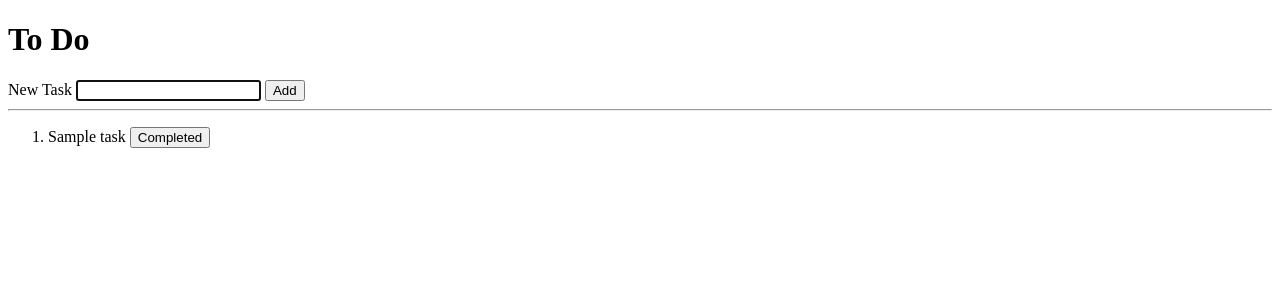
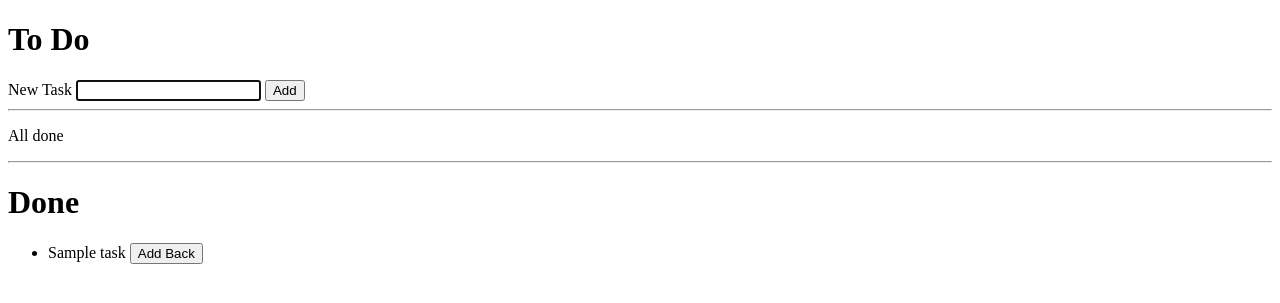
Before and after one commit to bryandobberstein/task-list-flask, a Flask app: page / in a window 1280 px wide. Shown: the top 303 px of the page. Run offline with Flask 2, Linux system fonts and the light colour scheme; tables that the repository leaves empty hold one stand-in row (values such as "Sample post").

Commit message:
tasks can be added, marked as complete or incomplete

```diff
--- a/main.py
+++ b/main.py
@@ -12,9 +12,11 @@ db = SQLAlchemy(app)
 class Task(db.Model):
     id = db.Column(db.Integer, primary_key = True)
     name = db.Column(db.String(200))
+    completed = db.Column(db.Boolean)
 
-    def __init__(self, name):
+    def __init__(self, name, completed = False):
         self.name = name
+        self.completed = completed
 
 @app.route("/", methods = ["GET", "POST"])
 def index():
@@ -25,15 +27,27 @@ def index():
             new_task = Task(task_to_add)
             db.session.add(new_task)
             db.session.commit()
-    tasks = Task.query.all()
+    tasks = Task.query.filter_by(completed = False).all()
+    complete_tasks = Task.query.filter_by(completed = True).all()
 
-    return render_template("todo.html", title = title, task = tasks)
+    return render_template("todo.html", title = title, task = tasks, complete_tasks = complete_tasks)
 
 @app.route("/delete_task", methods = ["POST"])
 def delete_task():
     task_to_delete = int(request.form["task_id"])
     task = Task.query.get(task_to_delete)
-    db.session.delete(task)
+    task.completed = True
+    db.session.add(task)
+    db.session.commit()
+
+    return redirect("/")
+
+@app.route("/add_task", methods = ["POST"])
+def add_task():
+    task_to_add = int(request.form["task_add"])
+    task = Task.query.get(task_to_add)
+    task.completed = False
+    db.session.add(task)
     db.session.commit()
 
     return redirect("/")
--- a/templates/todo.html
+++ b/templates/todo.html
@@ -16,8 +16,22 @@
             <form method = "post" action = "/delete_task" style = "display: inline-block;">
               <input type = "hidden" name = "task_id" value = {{item.id}}>
               <input type = "submit" value = "Completed">
+            </form>
           </li>
         {% endfor %}
       </ol>
     {% endif %}
+
+    <hr>
+    <h1>Done</h1>
+    <ul>
+      {%for item in complete_tasks%}
+      <li>{{item.name}}
+        <form method = "post" action = "/add_task" style = "display: inline-block;">
+          <input type = "hidden" name = "task_add" value = {{item.id}}>
+          <input type = "submit" value = "Add Back">
+        </form>
+      </li>
+      {%endfor%}
+    </ul>
   {% endblock %}
```
